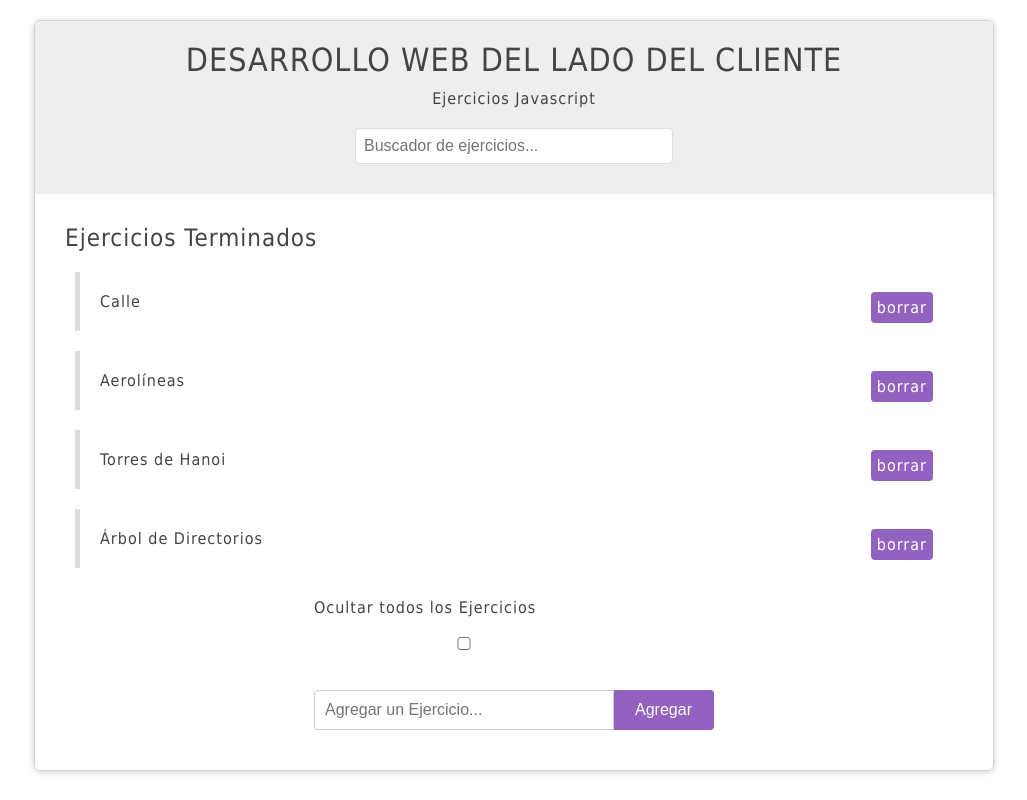
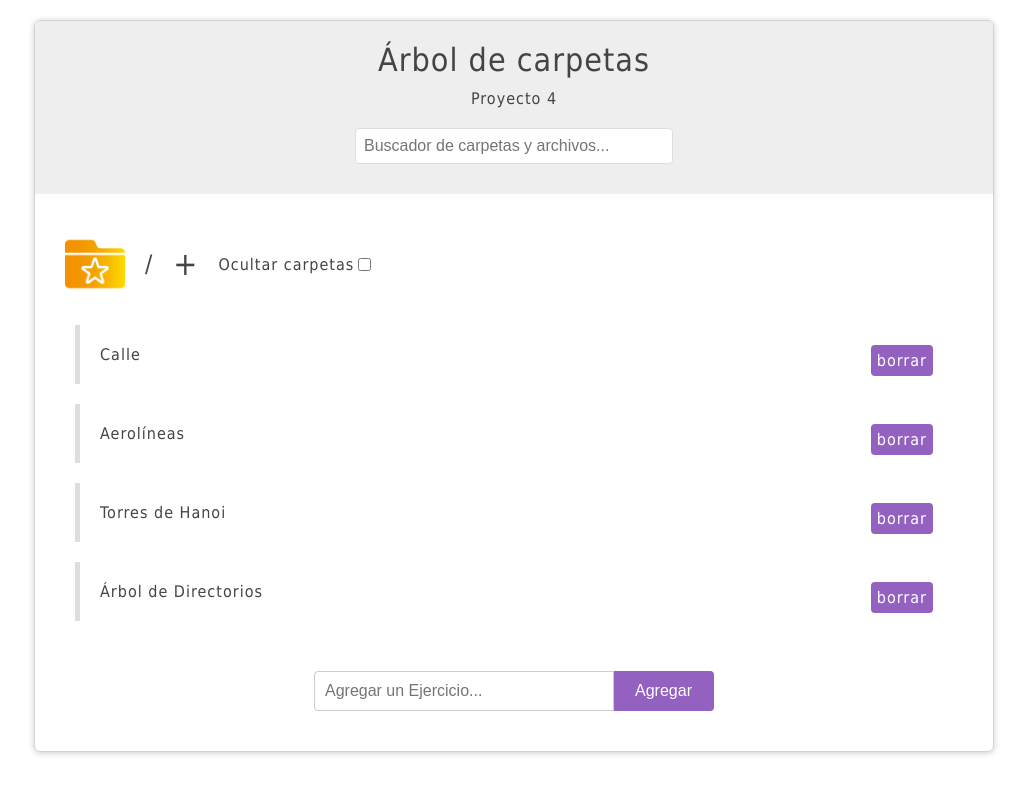
Before and after one commit to alvarikola/Tarea1-Dew, a PHP site: page / in a window 1280 px wide. Shown: the whole page, without its empty margins (126-1153 px from the left). Run offline with PHP 8.4, Linux system fonts and the light colour scheme.

Commit message:
avances 31/10

```diff
--- a/Tarea4/index.html
+++ b/Tarea4/index.html
@@ -9,15 +9,20 @@
 <body>
     <div id="wrapper">
         <div id="page-banner">
-            <h1 class="title">DESARROLLO WEB DEL LADO DEL CLIENTE</h1>
-            <p>Ejercicios Javascript</p>
+            <h1 class="title">Árbol de carpetas</h1>
+            <p>Proyecto 4</p>
             <form id="search-ex">
-                <input type="text" placeholder="Buscador de ejercicios..." />
+                <input type="text" placeholder="Buscador de carpetas y archivos..." />
             </form>
         </div>
 
         <div id="ex-list">
-            <h2 class="title">Ejercicios Terminados</h2>
+            <div class="carpeta">
+                <img src="carpetaRaiz.png" alt="carpetaRaiz" width="60px">
+                <h2 class="title">/</h2>
+                <h1>+</h1>
+                <label>Ocultar carpetas</label><input type="checkbox" id="hide" />
+            </div>
             <ul>
                 <li>
                     <span class="name">Calle</span>
@@ -38,7 +43,6 @@
             </ul>
         </div>
         <form id="add-ex">
-            <label>Ocultar todos los Ejercicios</label><input type="checkbox" id="hide" />
             <input type="text" placeholder="Agregar un Ejercicio..." />
             <button>Agregar</button>
         </form>
--- a/Tarea4/style.css
+++ b/Tarea4/style.css
@@ -114,3 +114,11 @@ h1, h2{
     display: block;
     clear: both;
 }
+
+.carpeta {
+    display: flex;
+    align-items: center;
+}
+.carpeta img, h2, h1{
+    margin-right: 20px;
+}
```
